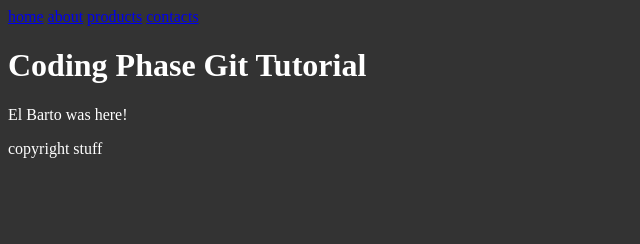
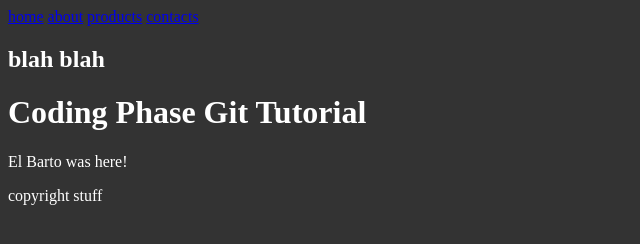
Before and after one commit to signeyz/git-course, a plain HTML site: page index.html in a window 1280 px wide. Shown: the whole page, without its empty margins (0-640 px from the left). Drawn offline with Linux system fonts and the light colour scheme.

Commit message:
added a sidebar to the index.html

```diff
--- a/index.html
+++ b/index.html
@@ -14,6 +14,9 @@
       <a href="#">products</a>
       <a href="#">contacts</a>
     </header>
+    <aside>
+      <h2>blah blah</h2>
+    </aside>
     <h1>Coding Phase Git Tutorial</h1>
     <p>El Barto was here!</p>
     <footer>copyright stuff</footer>
```
